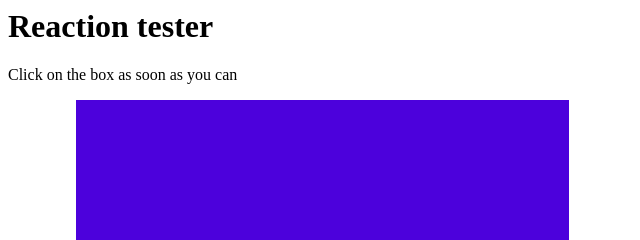
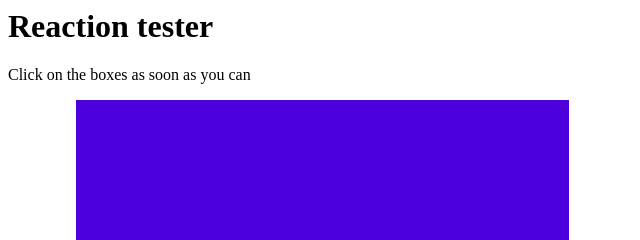
Before and after one commit to HitesH1154/Reaction-Timer, a plain HTML site: page index.html in a window 1280 px wide. Shown: the top 240 px of the page, 0-640 px from the left. Drawn offline with Linux system fonts and the light colour scheme.

Commit message:
added file done

```diff
--- a/index.html
+++ b/index.html
@@ -6,7 +6,7 @@
     </head>
     <body>
         <h1>Reaction tester</h1>
-        <p>Click on the box as soon as you can</p>
+        <p>Click on the boxes as soon as you can</p>
         <div id="shape"></div>
         <script src="rt.js"></script>
     </body>
```
